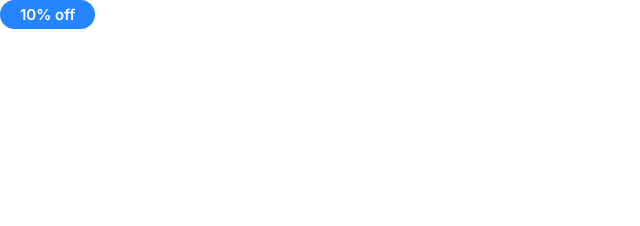
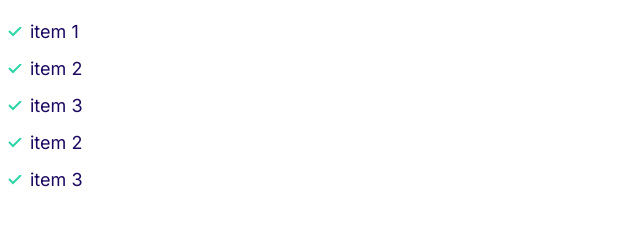
Before and after one commit to bi-mal/EagerDarwin, a plain HTML site: page index.html in a window 1280 px wide. Shown: the whole page, without its empty margins (0-640 px from the left). Drawn offline with Linux system fonts and the light colour scheme.

Commit message:
created styles for lists components

```diff
--- a/css/styles.css
+++ b/css/styles.css
@@ -74,6 +74,7 @@ a{
 }
 
 /* badges */
+
 .badge{
     font-size: 2rem;
     font-weight:600;
@@ -100,3 +101,29 @@ a{
         font-size: 1.2rem;
     }
 }
+
+/* lists */
+
+.list{
+    list-style: none;
+    padding-left: 0;
+    color: var(--color-headings);
+
+}
+.list--inline .list__item{
+    display: inline-block;
+    padding-right: 2rem;
+}
+.list--tick{
+    list-style-image: url("../images/tick.svg");
+    padding-left: 3rem;
+}
+.list--tick .list__item{
+    padding-left: 0.5rem;
+    margin-bottom: 1rem;
+}
+@media screen and (min-width:1024px){
+    .list--tick .list__item{
+        padding-left: 0;
+    }
+}
--- a/index.html
+++ b/index.html
@@ -15,6 +15,12 @@
     <link rel="stylesheet" href="css/styles.css" />
   </head>
   <body>
-    <span class="badge badge--primary">10% off</span>
+    <ul class="list list--tick">
+      <li class="list__item">item 1</li>
+      <li class="list__item">item 2</li>
+      <li class="list__item">item 3</li>
+      <li class="list__item">item 2</li>
+      <li class="list__item">item 3</li>
+    </ul>
   </body>
 </html>
```
Also changed, not shown: components/lists.html (added, +15 -0 lines), images/tick.svg (added).
